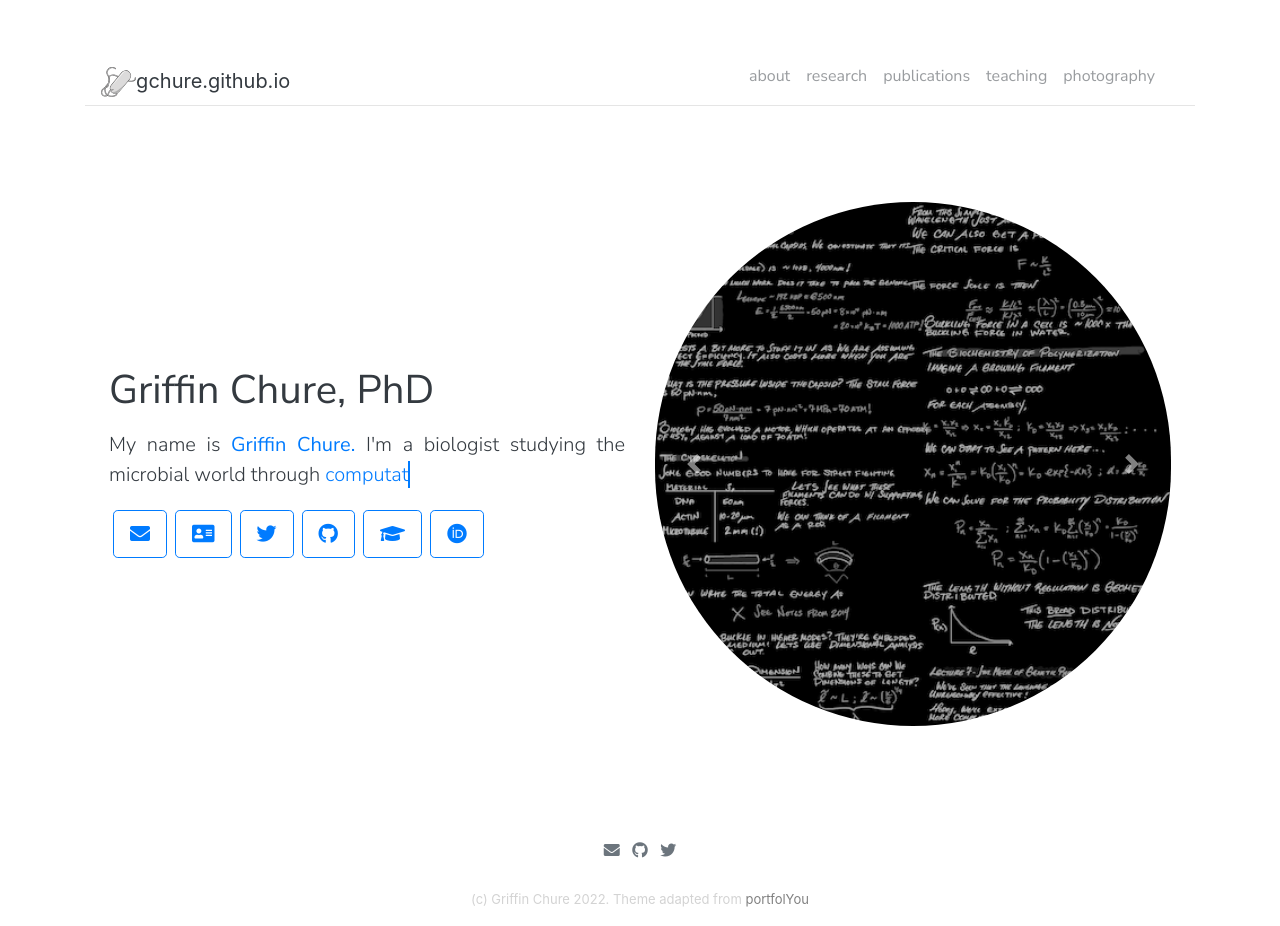
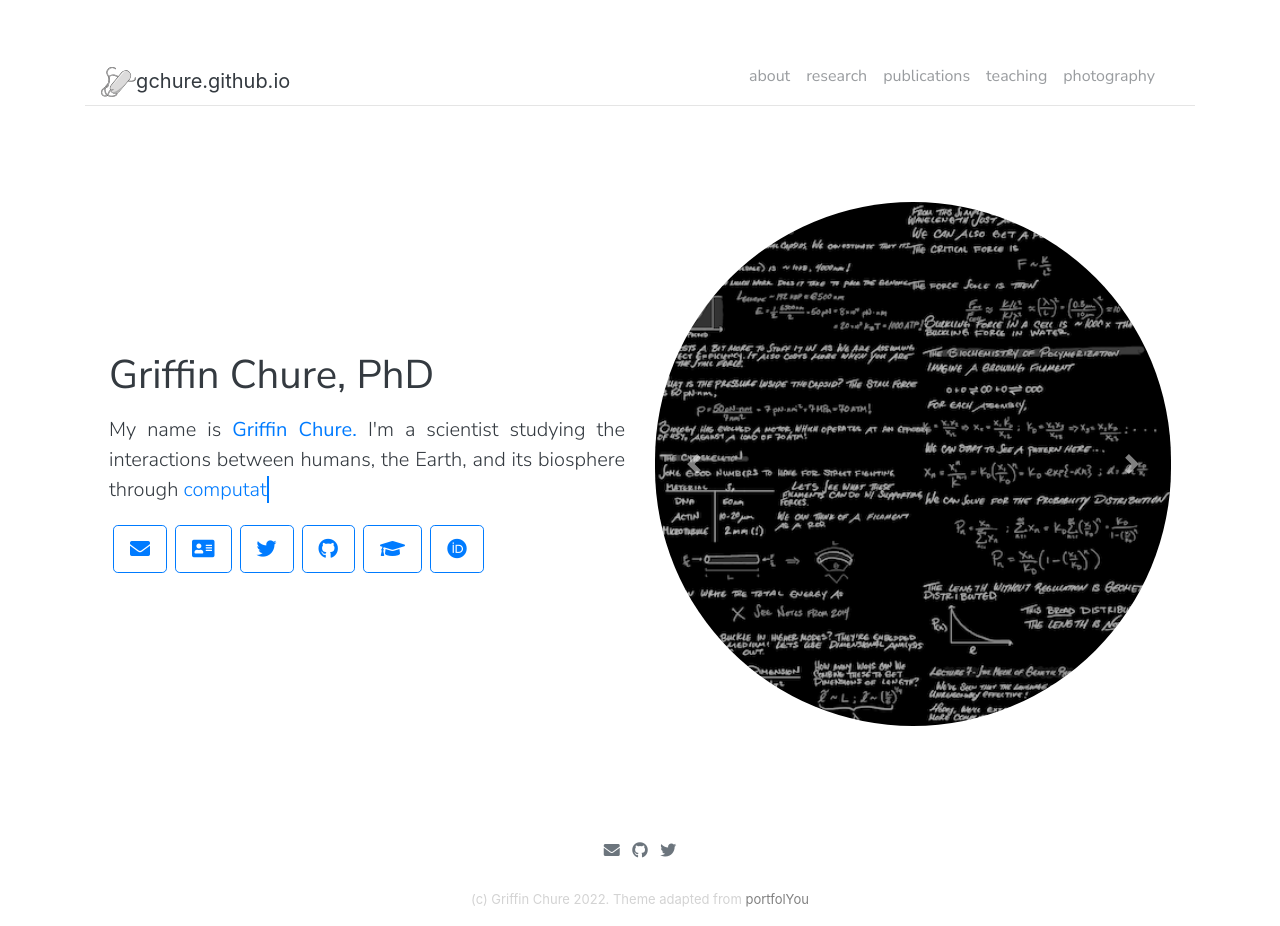
Before and after one commit to gchure/gchure.github.io, a Jekyll site: the page built from pages/index.md, in a window 1280 px wide. Built offline with Jekyll 4.4.1, drawn with Linux system fonts in a browser that asks for light colours; nearby versions of some CDN libraries; some web fonts are replaced.

Commit message:
Update landing.html

```diff
--- a/_includes/landing.html
+++ b/_includes/landing.html
@@ -40,8 +40,8 @@
     <div class="col-lg-6">
       <h1 class="display-5 fw-bold lh-1 mb-3">Griffin Chure, PhD</h1>
       <p class="lead" style="hyphens: none;">
-        My name is <b style="color: #007bff;"> Griffin Chure. </b> I'm a biologist
-        studying the microbial world through <span style="color:#007bff;" class="typewrite" data-period="1000"
+        My name is <b style="color: #007bff;"> Griffin Chure. </b> I'm a scientist
+        studying the interactions between humans, the Earth, and its biosphere through <span style="color:#007bff;" class="typewrite" data-period="1000"
           data-type='["theoretical physics. ", "computational modeling. ", "experimental biochemistry."]'></span>
       </p>
       <div class="d-grid gap-2 d-md-flex justify-content-md-start">
```
